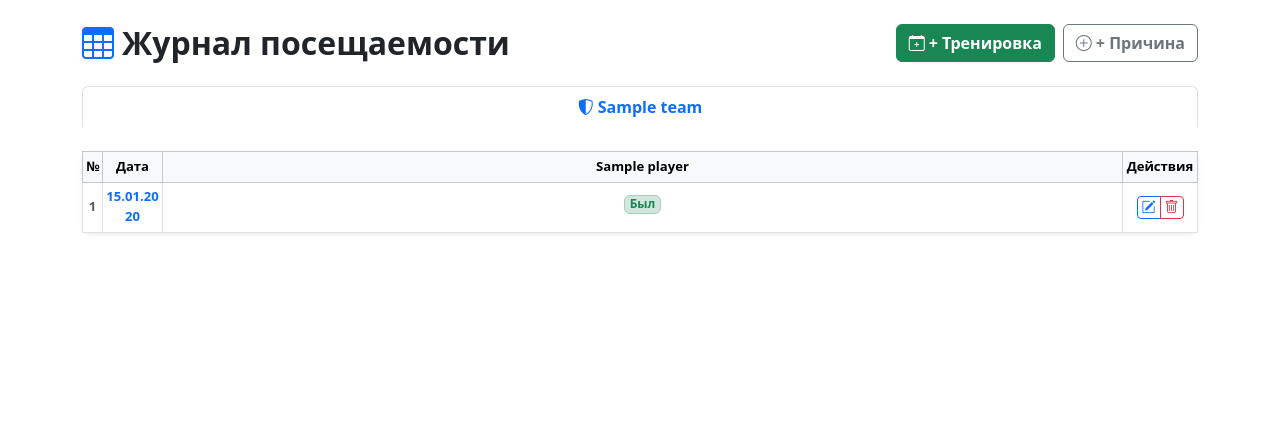
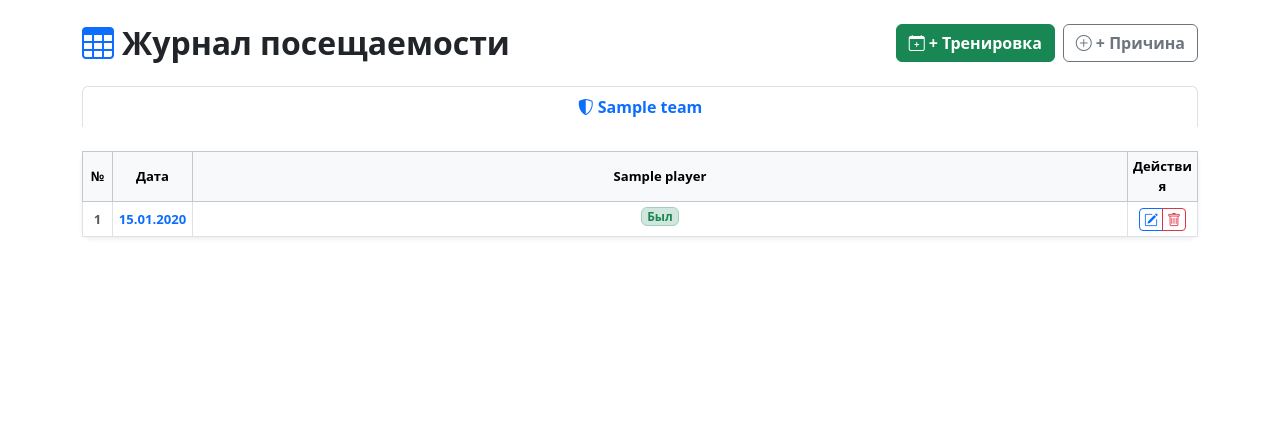
Before and after one commit to yaskelya-dev/volley_club, a Django app: page /attendance/ in a window 1280 px wide. Shown: the part 63-499 px from the top of the page. Run offline with Django 5.2, Linux system fonts and the light colour scheme; a user stored in the database is signed in; tables that the repository leaves empty hold one stand-in row (values such as "Sample post").

Commit message:
Поправил размеры колонок

```diff
--- a/attendance/templates/attendance/matrix.html
+++ b/attendance/templates/attendance/matrix.html
@@ -108,8 +108,8 @@
                         <thead class="table-light">
                             <tr>
                                 <!-- Фиксированные узкие ширины для служебных колонок -->
-                                <th scope="col" style="width: 20px;">№</th>
-                                <th scope="col" style="width: 60px;">Дата</th>
+                                <th scope="col" style="width: 30px;">№</th>
+                                <th scope="col" style="width: 80px;">Дата</th>
 
                                 <!-- Колонки игроков делят оставшееся пространство поровну -->
                                 {% for player in players %}
@@ -118,7 +118,7 @@
                                     </th>
                                 {% endfor %}
 
-                                <th scope="col" style="width: 75px;">Действия</th>
+                                <th scope="col" style="width: 70px;">Действия</th>
                             </tr>
                         </thead>
                         <tbody>
```
